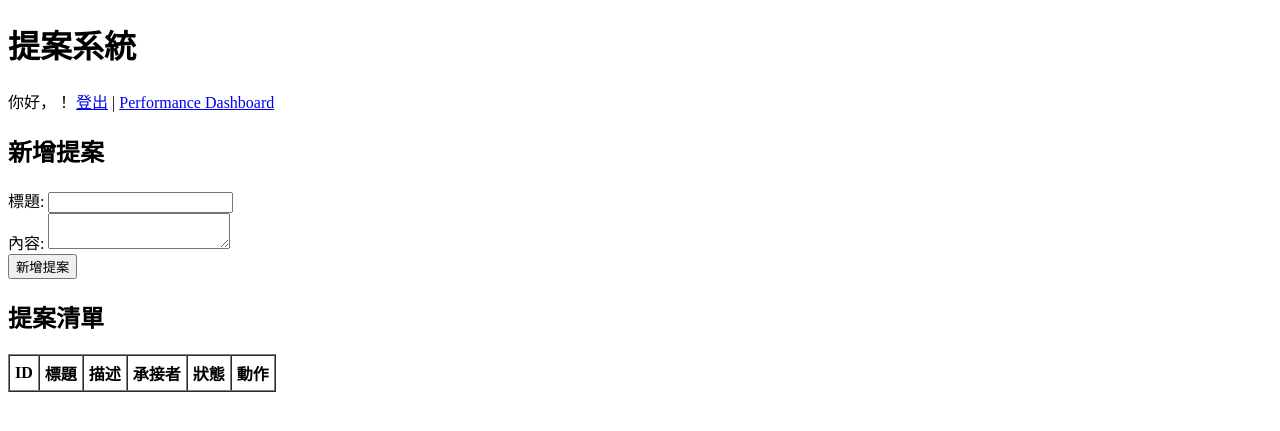
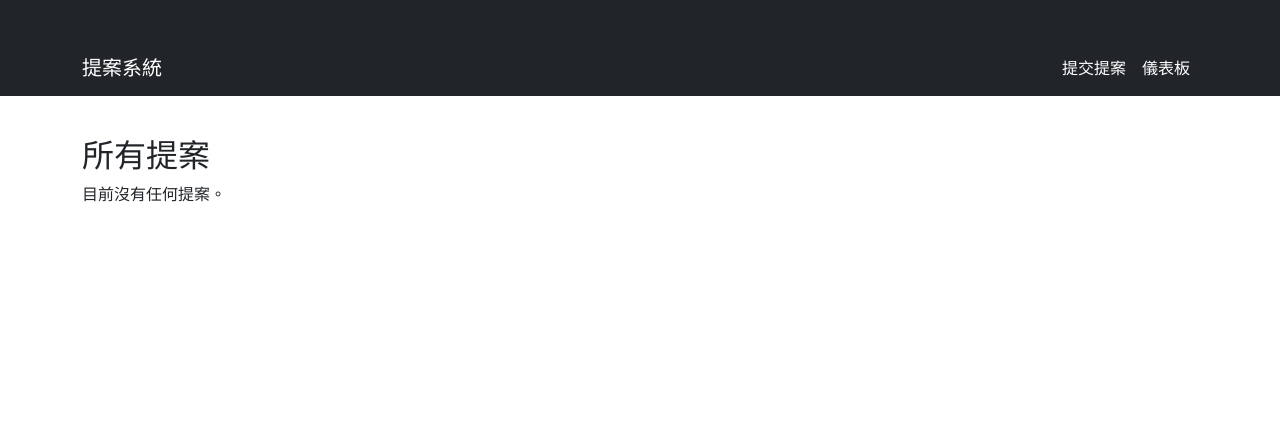
Before and after one commit to Dylan6207/dispatch_system, a Flask app: template templates/proposals.html in a window 1280 px wide. Shown: the top 431 px of the page. Run offline with Flask 3, Linux system fonts and the light colour scheme; the template is opened without the code that fills it, so the values that code supplies are empty.

Commit message:
Permission Management func initilization

```diff
--- a/dispatch_system.csv
+++ /dev/null
@@ -1,3 +0,0 @@
-"案件編號,時間戳記,案件類型,地點,描述,聯絡人,電話,同意條款,處理狀態,處理進度"
-"1,2025/07/23 10:00,路燈故障,中正路一段 45 號,路燈已連續 3 晚未亮,張先生,0912345678,是,處理中,已派案"
-"2,2025/07/23 11:30,坑洞補修,民生路 88 號,路面有大坑洞機車滑倒,李小姐,0922333444,是,未處理,尚未派案"
--- a/models.py
+++ b/models.py
@@ -8,6 +8,8 @@ class User(UserMixin, db.Model):
     id = db.Column(db.Integer, primary_key=True)
     username = db.Column(db.String(80), unique=True, nullable=False)
     password_hash = db.Column(db.String(128), nullable=False)
+    role = db.Column(db.String(10), nullable=False, default="user")  # 欄位長度可調整，預設是普通用戶
+
 
     def set_password(self, password):
         self.password_hash = generate_password_hash(password)
--- /dev/null
+++ b/routes/__init__.py
@@ -0,0 +1,6 @@
+from flask import Blueprint
+
+# 為了確保 blueprint 註冊順利
+auth = Blueprint('auth', __name__)
+proposal_routes = Blueprint('proposal', __name__)
+dashboard = Blueprint('dashboard', __name__)
--- /dev/null
+++ b/static/style.css
@@ -0,0 +1,96 @@
+/* 基本排版與色彩設定 */
+body {
+    font-family: "Helvetica Neue", Arial, sans-serif;
+    background-color: #f8f9fa;
+    color: #212529;
+    margin: 0;
+    padding: 0;
+}
+
+a {
+    color: #007bff;
+    text-decoration: none;
+}
+
+a:hover {
+    text-decoration: underline;
+}
+
+/* 導覽列樣式 */
+.navbar {
+    background-color: #343a40;
+}
+
+.navbar-brand,
+.nav-link {
+    color: #ffffff !important;
+}
+
+/* 主容器 */
+.container {
+    margin-top: 40px;
+    max-width: 960px;
+}
+
+/* 表單樣式 */
+form {
+    margin-top: 20px;
+}
+
+input[type="text"],
+textarea {
+    width: 100%;
+    padding: 10px;
+    margin-top: 8px;
+    border: 1px solid #ced4da;
+    border-radius: 4px;
+}
+
+textarea {
+    resize: vertical;
+}
+
+/* 按鈕 */
+.btn-primary {
+    background-color: #007bff;
+    border: none;
+}
+
+.btn-primary:hover {
+    background-color: #0056b3;
+}
+
+/* 表格樣式 */
+table {
+    width: 100%;
+    border-collapse: collapse;
+    margin-top: 20px;
+}
+
+th,
+td {
+    padding: 12px;
+    border: 1px solid #dee2e6;
+    text-align: left;
+}
+
+th {
+    background-color: #e9ecef;
+}
+
+/* Flash 訊息樣式 */
+.alert {
+    padding: 12px;
+    margin-top: 20px;
+    border-radius: 4px;
+}
+
+.alert-success {
+    background-color: #d4edda;
+    color: #155724;
+}
+
+.alert-danger {
+    background-color: #f8d7da;
+    color: #721c24;
+}
--- /dev/null
+++ b/templates/base.html
@@ -0,0 +1,36 @@
+<!DOCTYPE html>
+<html lang="zh-Hant">
+<head>
+    <meta charset="UTF-8">
+    <title>{% block title %}系統{% endblock %}</title>
+    <link rel="stylesheet" href="{{ url_for('static', filename='style.css') }}">
+    <link href="https://cdn.jsdelivr.net/npm/bootstrap@5.3.0/dist/css/bootstrap.min.css" rel="stylesheet">
+</head>
+<body>
+
+<nav class="navbar navbar-expand-lg navbar-dark bg-dark">
+    <div class="container">
+        <a class="navbar-brand" href="/">提案系統</a>
+        <div>
+            <ul class="navbar-nav ms-auto">
+                <li class="nav-item"><a class="nav-link" href="/submit_proposal">提交提案</a></li>
+                <li class="nav-item"><a class="nav-link" href="/dashboard">儀表板</a></li>
+            </ul>
+        </div>
+    </div>
+</nav>
+
+<div class="container">
+    {% with messages = get_flashed_messages(with_categories=true) %}
+      {% if messages %}
+        {% for category, message in messages %}
+          <div class="alert alert-{{ category }}">{{ message }}</div>
+        {% endfor %}
+      {% endif %}
+    {% endwith %}
+
+    {% block content %}{% endblock %}
+</div>
+
+</body>
+</html>
--- a/templates/proposals.html
+++ b/templates/proposals.html
@@ -1,50 +1,48 @@
-<!doctype html>
-<html>
-<head><title>提案系統</title></head>
-<body>
-<h1>提案系統</h1>
-<p>你好，{{ current_user.username }}！ <a href="{{ url_for('logout') }}">登出</a> | <a href="{{ url_for('dashboard') }}">Performance Dashboard</a></p>
+{% extends "base.html" %}
+{% block title %}提案總覽{% endblock %}
 
-<h2>新增提案</h2>
-<form method="post">
-  標題: <input type="text" name="title" required><br>
-  內容: <textarea name="description"></textarea><br>
-  <button type="submit">新增提案</button>
-</form>
+{% block content %}
+<h2>所有提案</h2>
 
-<h2>提案清單</h2>
-<table border="1" cellpadding="5" cellspacing="0">
-<tr><th>ID</th><th>標題</th><th>描述</th><th>承接者</th><th>狀態</th><th>動作</th></tr>
+{% if current_user.role == 'admin' %}
+    <a href="{{ url_for('proposal_routes.submit_proposal') }}" class="btn btn-success mb-3">➕ 新增提案</a>
+{% endif %}
+
+{% if proposals %}
+    <table class="table table-striped table-bordered">
+        <thead>
+            <tr>
+                <th>標題</th>
+                <th>描述</th>
+                <th>提案人</th>
+                <th>目前承接人</th>
+                <th>建立時間</th>
+                {% if current_user.role == 'admin' %}
+                    <th>操作</th>
+                {% endif %}
+            </tr>
+        </thead>
+        <tbody>
             {% for p in proposals %}
             <tr>
-  <td>{{ p.id }}</td>
                 <td>{{ p.title }}</td>
                 <td>{{ p.description }}</td>
+                <td>{{ p.created_by or '匿名' }}</td>
+                <td>{{ p.claimed_by or '尚未承接' }}</td>
+                <td>{{ p.timestamp.strftime('%Y-%m-%d %H:%M') }}</td>
+                {% if current_user.role == 'admin' %}
                 <td>
-    {% if p.claimed_by %}
-      {{ users_dict[p.claimed_by] if users_dict[p.claimed_by] else '未知' }}
-    {% else %}
-      無
+                    <a href="{{ url_for('proposal_routes.edit_proposal', proposal_id=p.id) }}" class="btn btn-sm btn-warning">編輯</a>
+                    <form method="post" action="{{ url_for('proposal_routes.delete_proposal', proposal_id=p.id) }}" style="display:inline;" onsubmit="return confirm('確定要刪除這個提案嗎？');">
+                        <button type="submit" class="btn btn-sm btn-danger">刪除</button>
+                    </form>
+                </td>
                 {% endif %}
-  </td>
-  <td>{{ p.status }}</td>
-  <td>
-    {% if p.claimed_by is none %}
-      <a href="{{ url_for('claim', proposal_id=p.id) }}">搶案</a>
-    {% elif p.claimed_by == current_user.id and p.status != 'completed' %}
-      <a href="{{ url_for('complete', proposal_id=p.id) }}">標記完成</a>
-    {% else %}
-      -
-    {% endif %}
-  </td>
             </tr>
             {% endfor %}
+        </tbody>
     </table>
-
-{% with messages = get_flashed_messages() %}
-  {% if messages %}
-    <ul>{% for msg in messages %}<li>{{ msg }}</li>{% endfor %}</ul>
+{% else %}
+    <p>目前沒有任何提案。</p>
 {% endif %}
-{% endwith %}
-</body>
-</html>
+{% endblock %}
```
Also changed, not shown: routes/auth.py (added, +7 -0 lines), routes/dashboard.py (added, +18 -0 lines), routes/proposal_routes.py (added, +60 -0 lines), templates/dashboard.html (+30 -18 lines), templates/edit_proposal.html (added, +18 -0 lines), templates/index.html (+21 -8 lines), templates/login.html (+20 -17 lines), templates/proposal_submit.html (added, +19 -0 lines), templates/proposals_list.html (added, +37 -0 lines), templates/register.html (+20 -17 lines), 2 other files. Lines whose indentation alone changed are shown as unchanged.
